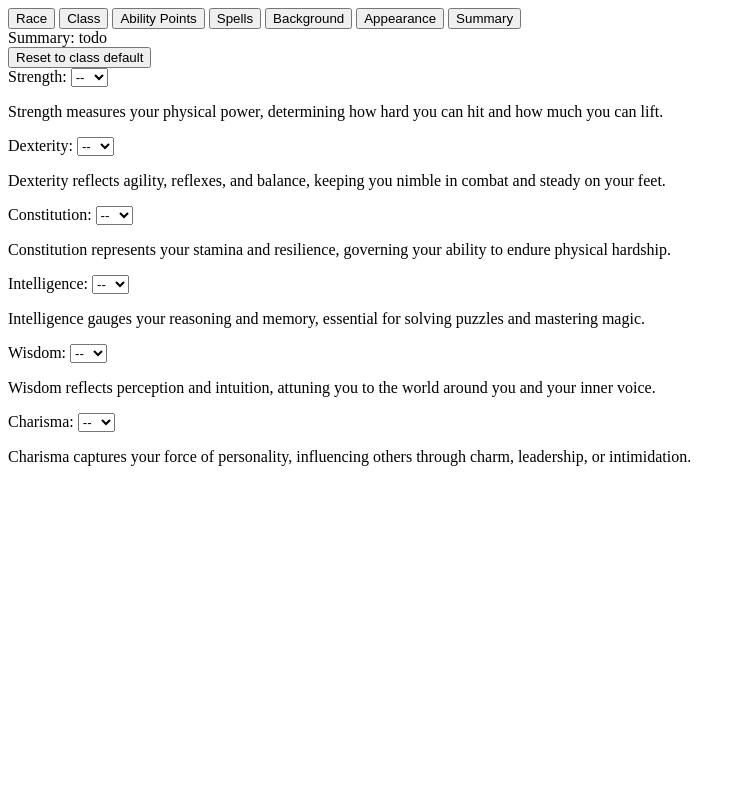
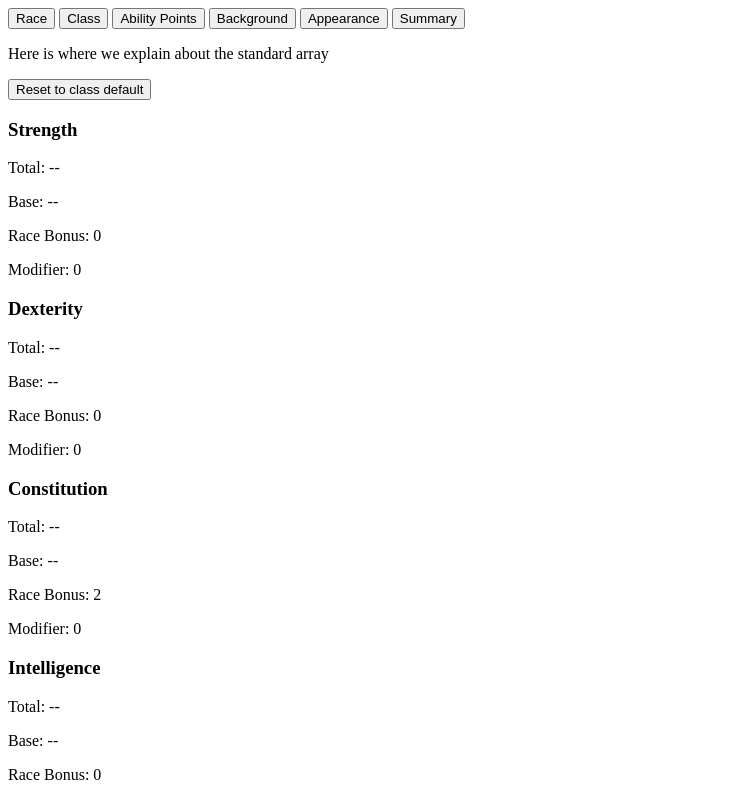
Before and after one commit to Adam-Campbell/dnd-character-creator-frontend, a plain HTML site: page index.html in a window 1280 px wide. Both pictures are taken after a click on the button "Ability Points". Shown: the top 797 px of the page, without its empty margins (0-742 px from the left). Drawn offline with nearby package versions, Linux system fonts and the light colour scheme.

Commit message:
implement ability point selection

```diff
--- a/index.html
+++ b/index.html
@@ -18,7 +18,9 @@
                     <button data-on:click="() => setPage('race')">Race</button>
                     <button data-on:click="() => setPage('class')">Class</button>
                     <button data-on:click="() => setPage('abilityPoints')">Ability Points</button>
-                    <button data-on:click="() => setPage('spells')">Spells</button>
+                    <template data-if="isCaster">
+                        <button data-on:click="() => setPage('spells')">Spells</button>
+                    </template>
                     <button data-on:click="() => setPage('background')">Background</button>
                     <button data-on:click="() => setPage('appearance')">Appearance</button>
                     <button data-on:click="() => setPage('summary')">Summary</button>
@@ -129,8 +131,54 @@
                 <!-- Markup for ability points selection -->
                 <template data-if="currentPage === 'abilityPoints'">
                     <div>
-                        <div>Summary: todo</div>
+                        <p>Here is where we explain about the standard array</p>
                         <button data-on:click="resetAbilityPoints">Reset to class default</button>
+                        <div>
+                            <div>
+                                <h3>Strength</h3>
+                                <p data-text="`Total: ${getAdjustedAbilityScore('strength')}`"></p>
+                                <p data-text="`Base: ${getAbilityBaseScore('strength')}`"></p>
+                                <p data-text="`Race Bonus: ${getRacialAbilityBonus('strength')}`"></p>
+                                <p data-text="`Modifier: ${getAbilityModifier('strength')}`"></p>
+                            </div>
+                            <div>
+                                <h3>Dexterity</h3>
+                                <p data-text="`Total: ${getAdjustedAbilityScore('dexterity')}`"></p>
+                                <p data-text="`Base: ${getAbilityBaseScore('dexterity')}`"></p>
+                                <p data-text="`Race Bonus: ${getRacialAbilityBonus('dexterity')}`"></p>
+                                <p data-text="`Modifier: ${getAbilityModifier('dexterity')}`"></p>
+                            </div>
+                            <div>
+                                <h3>Constitution</h3>
+                                <p data-text="`Total: ${getAdjustedAbilityScore('constitution')}`"></p>
+                                <p data-text="`Base: ${getAbilityBaseScore('constitution')}`"></p>
+                                <p data-text="`Race Bonus: ${getRacialAbilityBonus('constitution')}`"></p>
+                                <p data-text="`Modifier: ${getAbilityModifier('constitution')}`"></p>
+                            </div>
+                            <div>
+                                <h3>Intelligence</h3>
+                                <p data-text="`Total: ${getAdjustedAbilityScore('intelligence')}`"></p>
+                                <p data-text="`Base: ${getAbilityBaseScore('intelligence')}`"></p>
+                                <p data-text="`Race Bonus: ${getRacialAbilityBonus('intelligence')}`"></p>
+                                <p data-text="`Modifier: ${getAbilityModifier('intelligence')}`"></p>
+                            </div>
+                            <div>
+                                <h3>Wisdom</h3>
+                                <p data-text="`Total: ${getAdjustedAbilityScore('wisdom')}`"></p>
+                                <p data-text="`Base: ${getAbilityBaseScore('wisdom')}`"></p>
+                                <p data-text="`Race Bonus: ${getRacialAbilityBonus('wisdom')}`"></p>
+                                <p data-text="`Modifier: ${getAbilityModifier('wisdom')}`"></p>
+                            </div>
+                            <div>
+                                <h3>Charisma</h3>
+                                <p data-text="`Total: ${getAdjustedAbilityScore('charisma')}`"></p>
+                                <p data-text="`Base: ${getAbilityBaseScore('charisma')}`"></p>
+                                <p data-text="`Race Bonus: ${getRacialAbilityBonus('charisma')}`"></p>
+                                <p data-text="`Modifier: ${getAbilityModifier('charisma')}`"></p>
+                            </div>
+                        </div>
+
+
                         <!-- Strength points select -->
                         <div>
                         <label for="strength-points-select">Strength:</label>
--- a/main.js
+++ b/main.js
@@ -1,4 +1,19 @@
 import { fetchStaticData, getEmptyCharacter } from "./utils.js";
+
+const abilityIndexMap = {
+    "strength": 0,
+    "dexterity": 1,
+    "constitution": 2,
+    "intelligence": 3,
+    "wisdom": 4,
+    "charisma": 5,
+    0: "strength",
+    1: "dexterity",
+    2: "constitution",
+    3: "intelligence",
+    4: "wisdom",
+    5: "charisma"
+}
 
 document.addEventListener("alpine:init", () => {
     console.log("alpine has initialised");
@@ -46,7 +61,55 @@ document.addEventListener("alpine:init", () => {
             const raceSkillProficiencies = this.chosenRace ? this.chosenRace.additionalSkillProficiencies : 0;
             return classSkillProficiencies + raceSkillProficiencies;
         },
-
+        get isCaster() {
+            return this.chosenClass.spellcasting.ability !== null;
+        },
+        /**
+         * Get the current base score for the given ability, with no bonuses applied.
+         * @param {*} abilityName
+         * @returns
+         */
+        getAbilityBaseScore(abilityName) {
+            const idx = abilityIndexMap[abilityName];
+            return this.character.abilityPoints[idx].value;
+        },
+        /**
+         * Get the racial ability bonus for the given ability.
+         * @param {*} abilityName
+         * @returns
+         */
+        getRacialAbilityBonus(abilityName) {
+            const idx = abilityIndexMap[abilityName];
+            const bonus = this.chosenRace.abilityBonuses[idx];;
+            return bonus.bonus;
+        },
+        /**
+         * Get the ability score for the given ability, with racial bonuses applied.
+         * @param {*} abilityName
+         * @returns
+         */
+        getAdjustedAbilityScore(abilityName) {
+            const idx = abilityIndexMap[abilityName];
+            const baseScore = this.character.abilityPoints[idx].value;
+            const racialBonus = this.getRacialAbilityBonus(abilityName);
+            if (baseScore === "--") {
+                return "--";
+            } else {
+                return baseScore + racialBonus;
+            }
+        },
+        /**
+         * Get the modifier for the given ability (adjusted).
+         * @param {*} abilityName
+         * @returns
+         */
+        getAbilityModifier(abilityName) {
+            const score = this.getAdjustedAbilityScore(abilityName);
+            if (score === "--") {
+                return 0;
+            }
+            return Math.floor((score - 10) / 2);
+        },
         /**
          * Adds or removes the given skillId from the classSkillChoices array. Respects the
          * computedNumberOfSkillProficiencies, removing the oldest skill if the user tries to
--- a/utils.js
+++ b/utils.js
@@ -6,18 +6,18 @@
  */
 export function getEmptyCharacter() {
     return {
-        race: "",
-        class: "",
+        race: "095914ea-d0a5-41dd-a003-6b5d4558a3ad",
+        class: "44f84547-8935-4ab4-bd29-fb60d0000d04",
         classSkillChoices: [],
         classCantripChoices: [],
         classSpellChoices: [],
         abilityPoints: [
-            { id: "0caab33e-f424-4a44-94cd-0c6951e5bdfe", value: null },
-            { id: "fd107c7f-4536-4b36-bf43-e49d92a3c4c2", value: null },
-            { id: "b9b14f85-78db-49ea-b07b-b8bdd7a40046", value: null },
-            { id: "44fbcb3c-d548-4a3c-aa85-4c55e05aabed", value: null },
-            { id: "468b3218-340b-4263-9450-dc72e6750f16", value: null },
-            { id: "b15c2aa9-87e7-408d-89a7-3bbd64d981a9", value: null },
+            { id: "0caab33e-f424-4a44-94cd-0c6951e5bdfe", value: '--' },
+            { id: "fd107c7f-4536-4b36-bf43-e49d92a3c4c2", value: '--' },
+            { id: "b9b14f85-78db-49ea-b07b-b8bdd7a40046", value: '--' },
+            { id: "44fbcb3c-d548-4a3c-aa85-4c55e05aabed", value: '--' },
+            { id: "468b3218-340b-4263-9450-dc72e6750f16", value: '--' },
+            { id: "b15c2aa9-87e7-408d-89a7-3bbd64d981a9", value: '--' },
         ],
         name: "",
         age: null,
```
